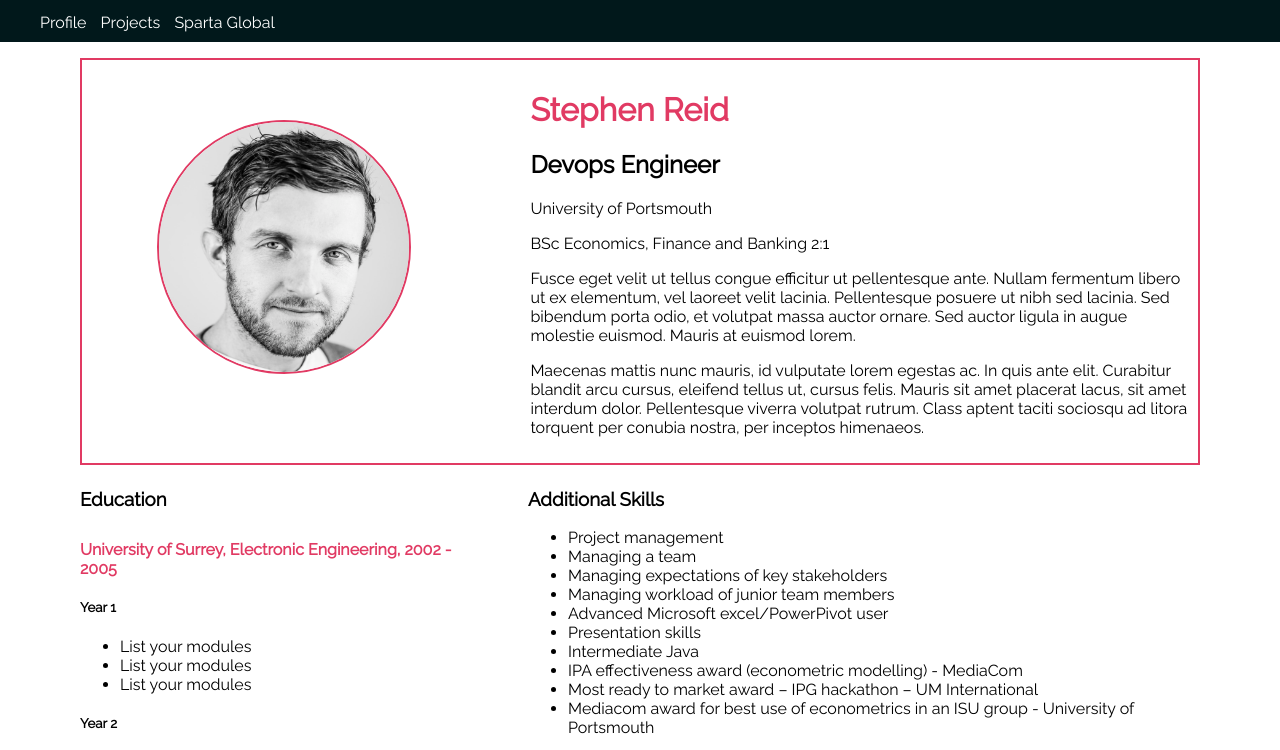
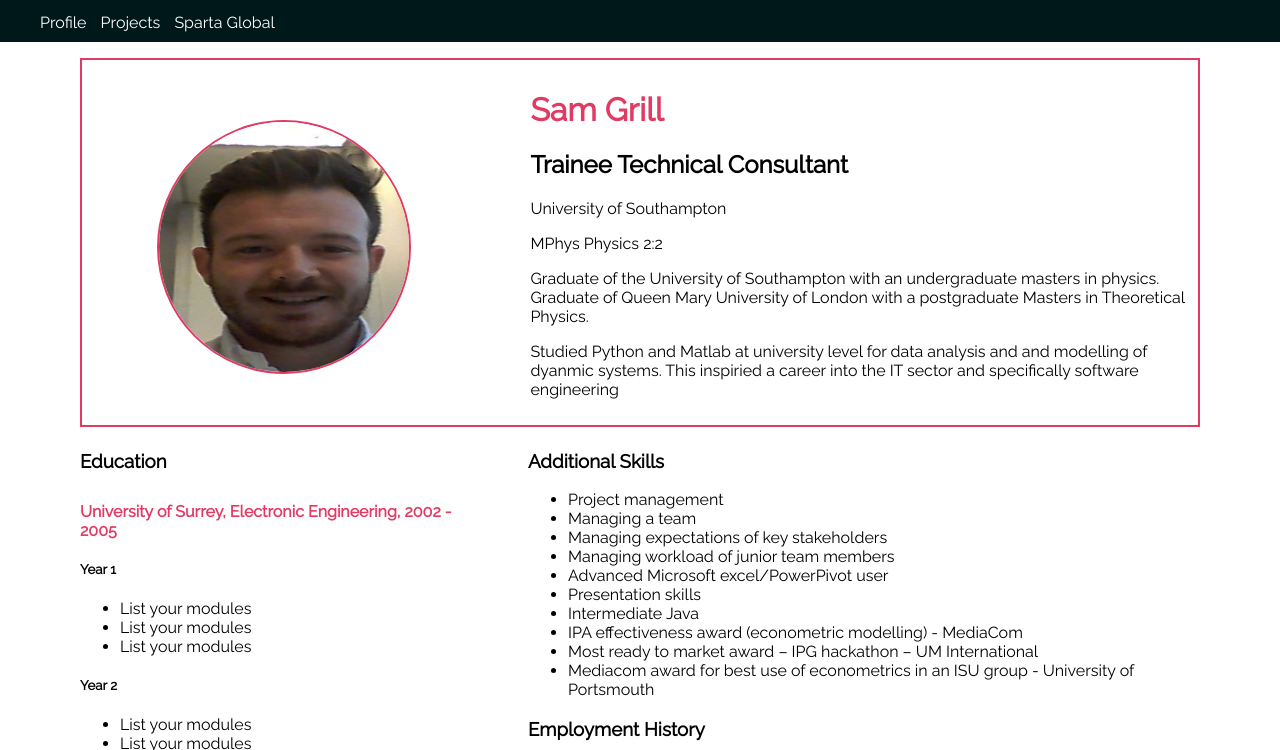
Before and after one commit to sgrill1/sparta_global_profile, a plain HTML site: page starter-code-responsive-homework/index.html in a window 1280 px wide. Shown: the part 30-780 px from the top of the page. Drawn offline with Linux system fonts and the light colour scheme.

Commit message:
add images and personal text

```diff
--- a/starter-code-responsive-homework/css/projects.css
+++ b/starter-code-responsive-homework/css/projects.css
@@ -17,6 +17,7 @@
 .tile img	{
 	display: block;
 	margin: 0 auto;
+  border-radius: 50%;
 }
 
 @media only screen and (max-width : 1200px){
@@ -24,7 +25,8 @@
     float: none;
     text-align: center;
     width: 100%;
-    display: block
+    display: block;
+    border-radius: 50%
   }
 
 #headshot {
@@ -34,6 +36,7 @@
   margin-right: auto;
   width: 50%;
   height: 50%;
+  padding-top: 5%;
 }
   .projects {
     float: none;
--- a/starter-code-responsive-homework/index.html
+++ b/starter-code-responsive-homework/index.html
@@ -1,7 +1,7 @@
 <!DOCTYPE html>
 <html lang="en">
 <head>
-  <title>Stephen Reid</title>
+  <title>Sam Grill</title>
 
   <link href="https://fonts.googleapis.com/css?family=Raleway" rel="stylesheet">
   <link rel="stylesheet" type="text/css" href="css/global.css">
@@ -34,21 +34,21 @@
   <div class="main-content">
     <header>
       <div class="left">
-        <img id="headshot" src="images/headshot.jpg">
+        <img id="headshot" src="images/sam.jpg">
       </div>
 
       <div class="right">
-        <h1>Stephen Reid</h1>
-        <h2>Devops Engineer</h2>
+        <h1>Sam Grill</h1>
+        <h2>Trainee Technical Consultant</h2>
 
         <div>
-          <p>University of Portsmouth</p>
-          <p>BSc Economics, Finance and Banking 2:1</p>
+          <p>University of Southampton</p>
+          <p>MPhys Physics 2:2</p>
         </div>
 
         <div>
-          <p>Fusce eget velit ut tellus congue efficitur ut pellentesque ante. Nullam fermentum libero ut ex elementum, vel laoreet velit lacinia. Pellentesque posuere ut nibh sed lacinia. Sed bibendum porta odio, et volutpat massa auctor ornare. Sed auctor ligula in augue molestie euismod. Mauris at euismod lorem.</p>
-          <p>Maecenas mattis nunc mauris, id vulputate lorem egestas ac. In quis ante elit. Curabitur blandit arcu cursus, eleifend tellus ut, cursus felis. Mauris sit amet placerat lacus, sit amet interdum dolor. Pellentesque viverra volutpat rutrum. Class aptent taciti sociosqu ad litora torquent per conubia nostra, per inceptos himenaeos.</p>
+          <p> Graduate of the University of Southampton with an undergraduate masters in physics. Graduate of Queen Mary University of London with a postgraduate Masters in Theoretical Physics.</p>
+          <p> Studied Python and Matlab at university level for data analysis and and modelling of dyanmic systems. This inspiried a career into the IT sector and specifically software engineering</p>
         </div>
       </div>
     </header>
```
Also changed, not shown: starter-code-responsive-homework/projects.html (+1 -1 lines), starter-code-responsive-homework/images/sam.jpg (added), 1 other file.
